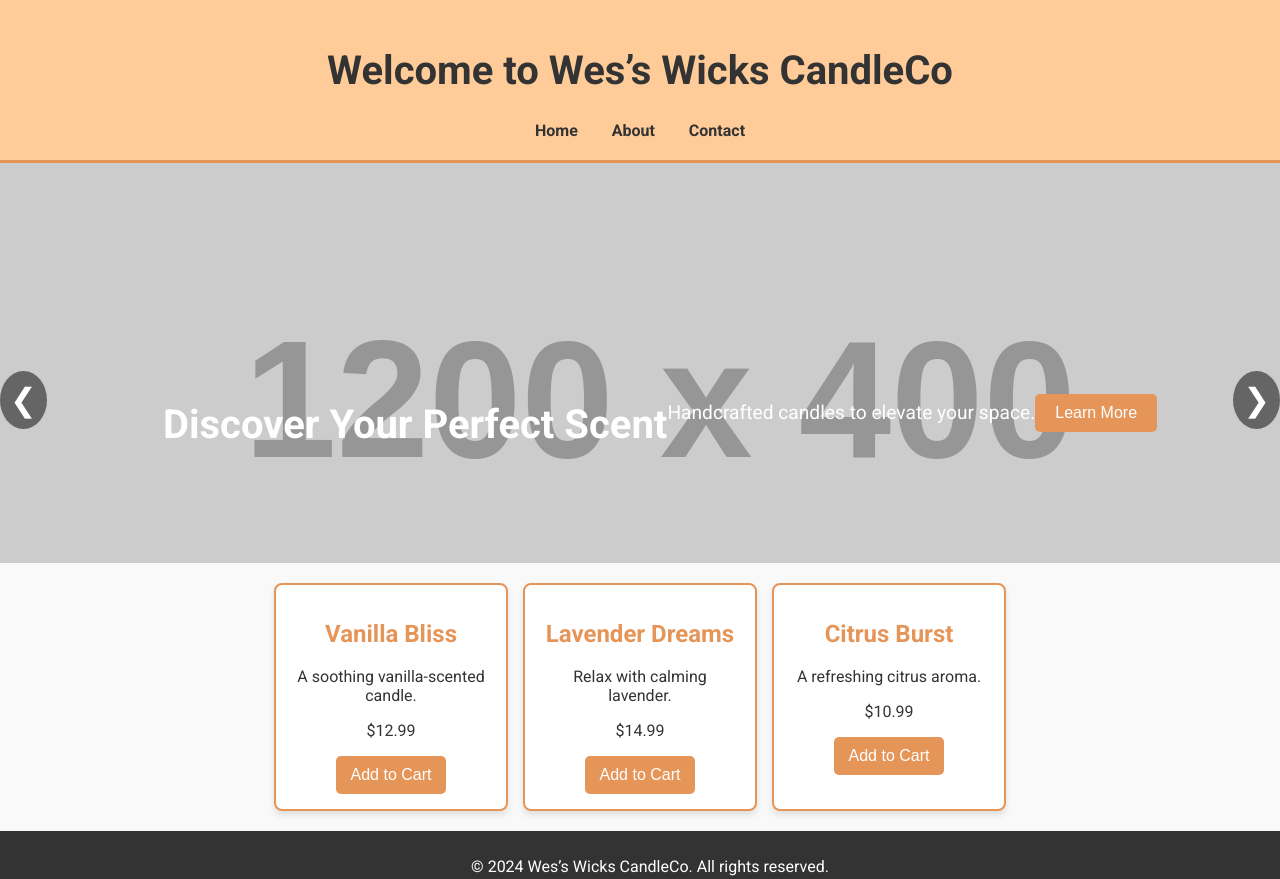
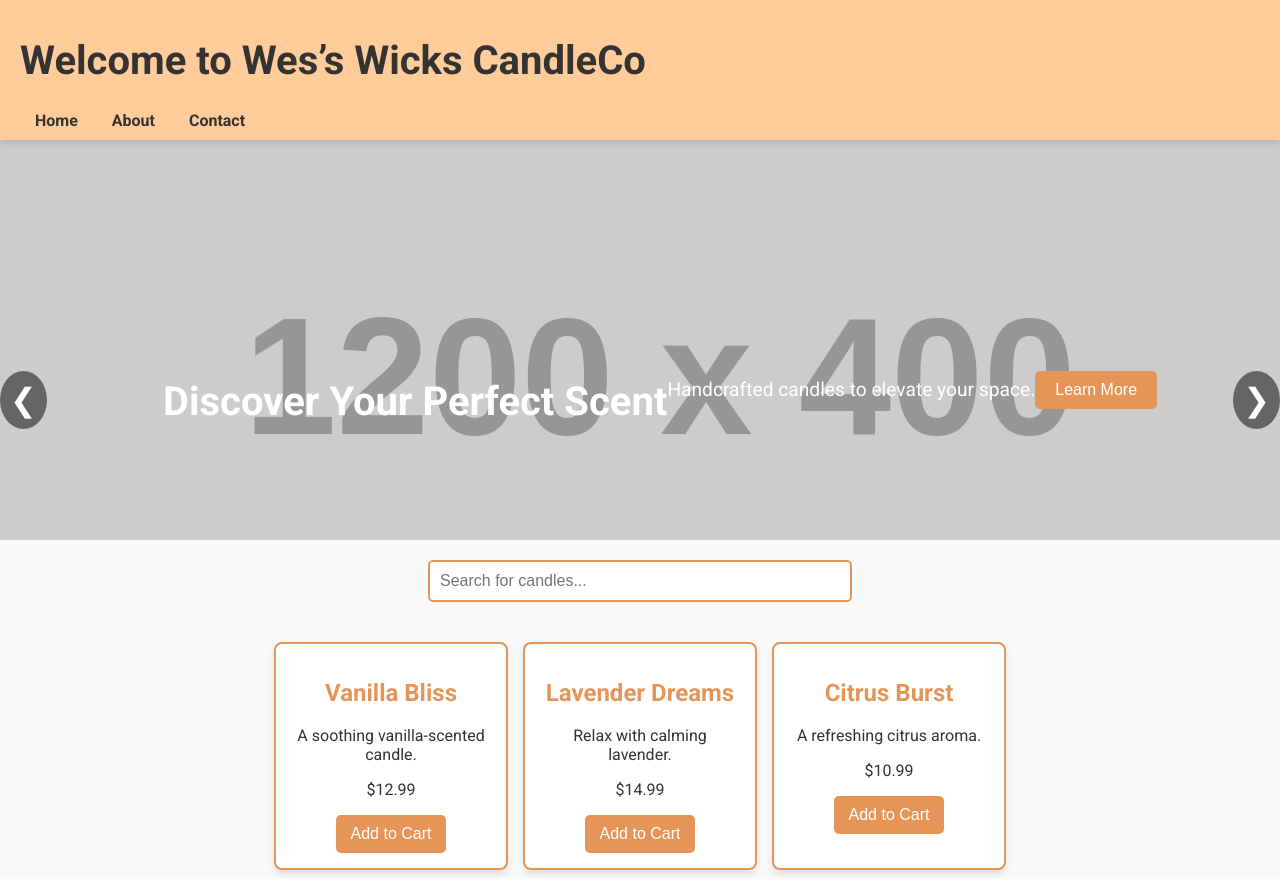
Before and after one commit to candlecoder17/WesWickWebsite, a plain HTML site: page index.html in a window 1280 px wide. Shown: the top 879 px of the page. Drawn offline with Linux system fonts and the light colour scheme; placeholder pictures from the web are drawn by us.

Commit message:
Sticky navbar, hover effects, and search bar

```diff
--- a/index.html
+++ b/index.html
@@ -46,6 +46,9 @@
             <span class="next" onclick="changeSlide(1)">&#10095;</span>
         </div>
     </section>
+    <section class="search-bar">
+        <input type="text" id="searchInput" placeholder="Search for candles..." onkeyup="filterProducts()">
+    </section>
     <main>
         <section class="products">
             <div class="product">
@@ -92,6 +95,20 @@
             alert(`${productName} added to your cart!`);
             console.log("Cart:", cart);
         }
+
+        function filterProducts() {
+            const searchInput = document.getElementById("searchInput").value.toLowerCase();
+            const products = document.querySelectorAll(".product");
+
+            products.forEach(product => {
+                const productName = product.querySelector("h2").textContent.toLowerCase();
+                if (productName.includes(searchInput)) {
+                    product.style.display = "";
+                } else {
+                    product.style.display = "none";
+                }
+            });
+        }
     </script>
 </body>
 </html>
--- a/style.css
+++ b/style.css
@@ -9,12 +9,14 @@ body {
     color: #333;
 }
 
-/* Header */
+/* Sticky Navigation Bar */
 header {
+    position: sticky;
+    top: 0;
+    z-index: 1000;
     background-color: #ffcc99;
-    padding: 20px;
-    text-align: center;
-    border-bottom: 3px solid #e69559;
+    padding: 10px 20px;
+    box-shadow: 0 4px 6px rgba(0, 0, 0, 0.1);
 }
 
 header h1 {
@@ -103,6 +105,27 @@ nav a:hover {
     border-radius: 50%;
 }
 
+/* Search Bar */
+.search-bar {
+    text-align: center;
+    margin: 20px 0;
+}
+
+.search-bar input {
+    width: 80%;
+    max-width: 400px;
+    padding: 10px;
+    font-size: 1rem;
+    border: 2px solid #e69559;
+    border-radius: 5px;
+    outline: none;
+    transition: border-color 0.3s ease;
+}
+
+.search-bar input:focus {
+    border-color: #d1844a;
+}
+
 /* Products Section */
 .products {
     display: flex;
@@ -120,6 +143,12 @@ nav a:hover {
     text-align: center;
     background-color: white;
     box-shadow: 0 4px 6px rgba(0, 0, 0, 0.1);
+    transition: transform 0.3s ease, box-shadow 0.3s ease;
+}
+
+.product:hover {
+    transform: scale(1.05);
+    box-shadow: 0 6px 12px rgba(0, 0, 0, 0.2);
 }
 
 .product h2 {
```
